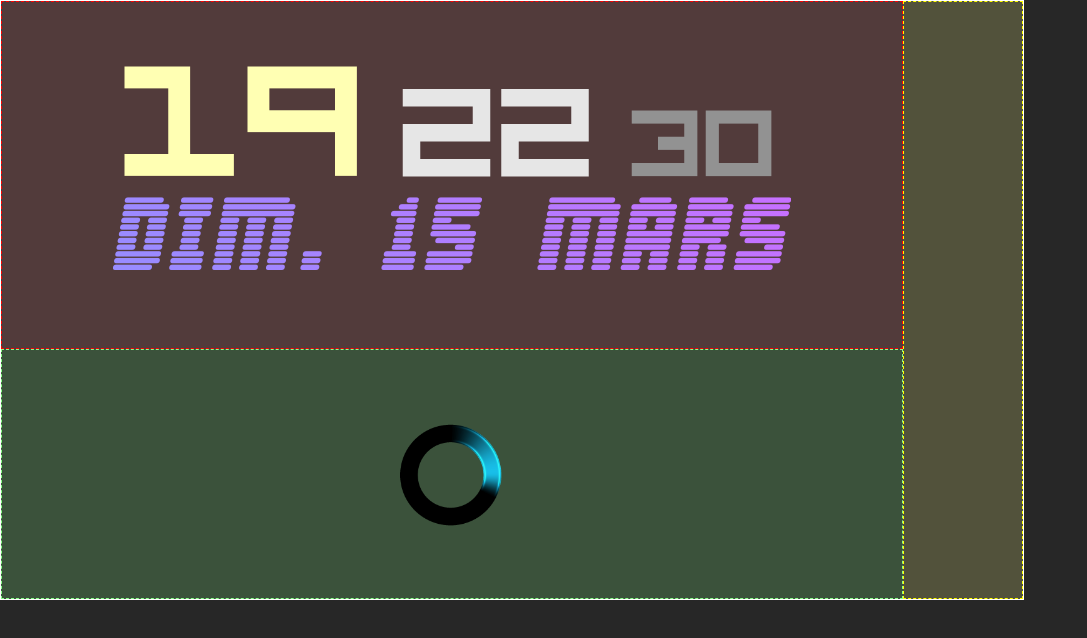
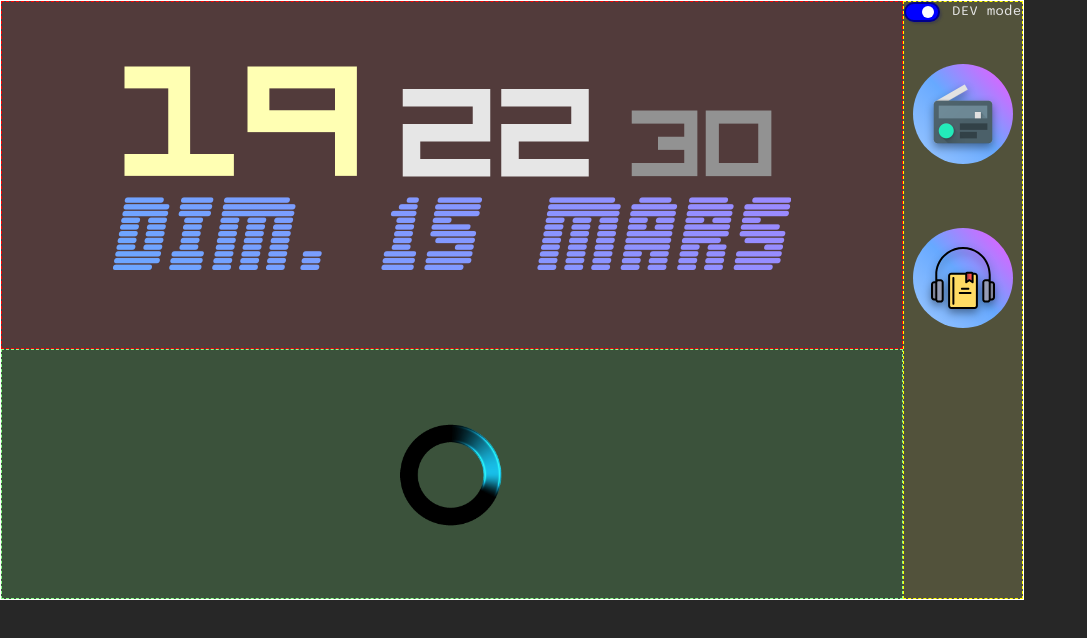
Before and after one commit to basile-parent/audio-clock, a Next.js app: page / in a window 1280 px wide. Shown: the top 638 px of the page, without its empty margins (0-1087 px from the left). Built offline with nearby package versions, Linux system fonts and the light colour scheme; no server answers.

Commit message:
Dev mode + init actions

```diff
--- /dev/null
+++ b/app/components/Actions/Actions.css
@@ -0,0 +1,14 @@
+#actions-container {
+    .switch {
+        .background {
+            box-shadow: 2px 2px 2px #444;
+            background-color: var(--text-downlight);
+            border: 2px solid var(--text-contrast);
+        }
+
+        input:checked+.background {
+            background-color: blue;
+            border: 2px solid darkblue;
+        }
+    }
+}
--- /dev/null
+++ b/app/components/Actions/Actions.tsx
@@ -0,0 +1,45 @@
+'use client'
+
+import { useDevContext } from "@/app/context/devContext";
+import "./Actions.css"
+import { ChangeEvent, useCallback } from "react";
+import RoundButton from "@/app/design-system/RoundButton";
+import Image from "next/image"
+import RadioIcon from "@/app/assets/images/radio.png"
+import AudiobookIcon from "@/app/assets/images/audiobook.svg"
+
+const Actions = () => {
+    const { enabled, onChangeEnabled } = useDevContext()
+
+    const changeDevMode = useCallback((event: ChangeEvent<HTMLInputElement>) => {
+        onChangeEnabled(event.target.checked)
+    }, [])
+
+    return (
+        <div id="actions-container" className="inline-flex flex-col h-full">
+            {process.env.NODE_ENV === "development" && (
+                <div className="h-[30px] text-center">
+                    <label className="switch inline-flex items-center cursor-pointer">
+                        <input type="checkbox" checked={enabled} onChange={changeDevMode} className="sr-only peer" />
+                        <div className="background relative w-9 h-5 bg-neutral-quaternary peer-focus:outline-none peer-focus:ring-4 peer-focus:ring-brand-soft dark:peer-focus:ring-brand-soft rounded-full peer peer-checked:after:translate-x-full rtl:peer-checked:after:-translate-x-full peer-checked:after:border-buffer after:content-[''] after:absolute after:top-[2px] after:start-[4px] after:bg-white after:rounded-full after:h-3 after:w-3 after:transition-all peer-checked:bg-brand"></div>
+                        <span className="select-none ms-3 text-sm font-medium text-heading">DEV mode</span>
+                    </label>
+                </div>
+            )}
+            <div className="flex-1 flex flex-col justify-start gap-16 items-center mt-8">
+                <article className="flex justify-center items-center">
+                    <RoundButton className="neon-gradient flex justify-center items-center w-[100px] h-[100px]">
+                        <Image src={RadioIcon} alt="Allumer la radio" className="drop-shadow-lg/40 block max-w-[80%] max-h-[100%] w-auto h-auto" />
+                    </RoundButton>
+                </article>
+                <article className="flex justify-center items-center">
+                    <RoundButton className="neon-gradient flex justify-center items-center w-[100px] h-[100px]">
+                        <Image src={AudiobookIcon} alt="Lire un livre audio" className="drop-shadow-lg/40 block max-w-[80%] max-h-[100%] w-auto h-auto" />
+                    </RoundButton>
+                </article>
+            </div>
+        </div>
+    )
+}
+
+export default Actions;
--- a/app/components/Weather/WeatherActions.tsx
+++ b/app/components/Weather/WeatherActions.tsx
@@ -2,6 +2,7 @@ import RefreshIcon from "@/app/assets/images/refresh.svg"
 import Image from 'next/image'
 import { Granularity } from "./Weather"
 import { ChangeEvent, useCallback, LabelHTMLAttributes } from "react"
+import RoundButton from "@/app/design-system/RoundButton"
 
 interface WeatherActionsProps {
     granularity: Granularity
@@ -16,12 +17,12 @@ const WeatherActions = ({ onFetchData, granularity, onChangeGranularity }: Weath
     return (
         <div className="flex flex-col items-center justify-center">
 
-            <button className="neon-gradient rounded-full p-2.5 border-transparent text-center text-sm cursor-pointer"
+            <RoundButton className="neon-gradient text-sm"
                 onClick={onFetchData}
                 aria-label="Rafraichir les données météo"
             >
                 <Image src={RefreshIcon} alt="" />
-            </button>
+            </RoundButton>
 
             <fieldset className="m-4">
                 <legend className="sr-only">Granularité des informations météo</legend>
--- /dev/null
+++ b/app/context/devContext.tsx
@@ -0,0 +1,35 @@
+"use client";
+
+import { createContext, PropsWithChildren, useState, useContext, useEffect } from "react";
+
+export type DevContext = {
+    enabled: boolean
+    onChangeEnabled: (newEnabledValue: boolean) => void
+}
+const DevContextInstance = createContext<DevContext>({
+    enabled: true,
+    onChangeEnabled: () => { }
+});
+
+export const DevContextProvider = (props: Omit<PropsWithChildren, "value">) => {
+    const [enabled, setEnabled] = useState<boolean>(true);
+
+    useEffect(() => {
+        const html = document.documentElement;
+
+        if (enabled) {
+            html.classList.add("dev");
+        } else {
+            html.classList.remove("dev");
+        }
+    }, [enabled])
+
+    return (
+        <DevContextInstance.Provider value={{
+            enabled,
+            onChangeEnabled: setEnabled
+        }} {...props} />
+    );
+}
+
+export const useDevContext = (): DevContext => useContext<DevContext>(DevContextInstance)
--- /dev/null
+++ b/app/design-system/RoundButton.tsx
@@ -0,0 +1,11 @@
+import { ButtonHTMLAttributes } from "react";
+
+const RoundButton = ({ className, ...otherProps }: ButtonHTMLAttributes<HTMLButtonElement>) => {
+    return (
+        <button className={`rounded-full border-transparent text-center p-2.5 cursor-pointer ${className}`}
+            {...otherProps}
+        />
+    )
+}
+
+export default RoundButton;
--- a/app/layout.tsx
+++ b/app/layout.tsx
@@ -1,5 +1,6 @@
 import type { Metadata } from "next";
 import "./globals.css";
+import { DevContextProvider } from "./context/devContext";
 
 export const metadata: Metadata = {
   title: "Réveil + météo + musique",
@@ -12,12 +13,14 @@ export default function RootLayout({
   children: React.ReactNode;
 }>) {
   return (
-    <html lang="fr" className={ process.env.NODE_ENV=== "development" ? "dev" : ""}>
+    <html lang="fr">
       <head>
         <link rel="stylesheet" href="fonts.css" />
       </head>
       <body>
-        {children}
+        <DevContextProvider>
+          {children}
+        </DevContextProvider>
       </body>
     </html>
   );
--- a/app/page.tsx
+++ b/app/page.tsx
@@ -1,3 +1,4 @@
+import Actions from "./components/Actions/Actions";
 import Clock from "./components/Clock/Clock";
 import Weather from "./components/Weather/Weather";
 
@@ -13,7 +14,7 @@ export default function Home() {
         </section>
       </div>
       <section id="actions" className="h-full w-[120px]">
-
+        <Actions />
       </section>
     </main>
   );
```
Also changed, not shown: app/assets/images/audiobook.svg (added).
